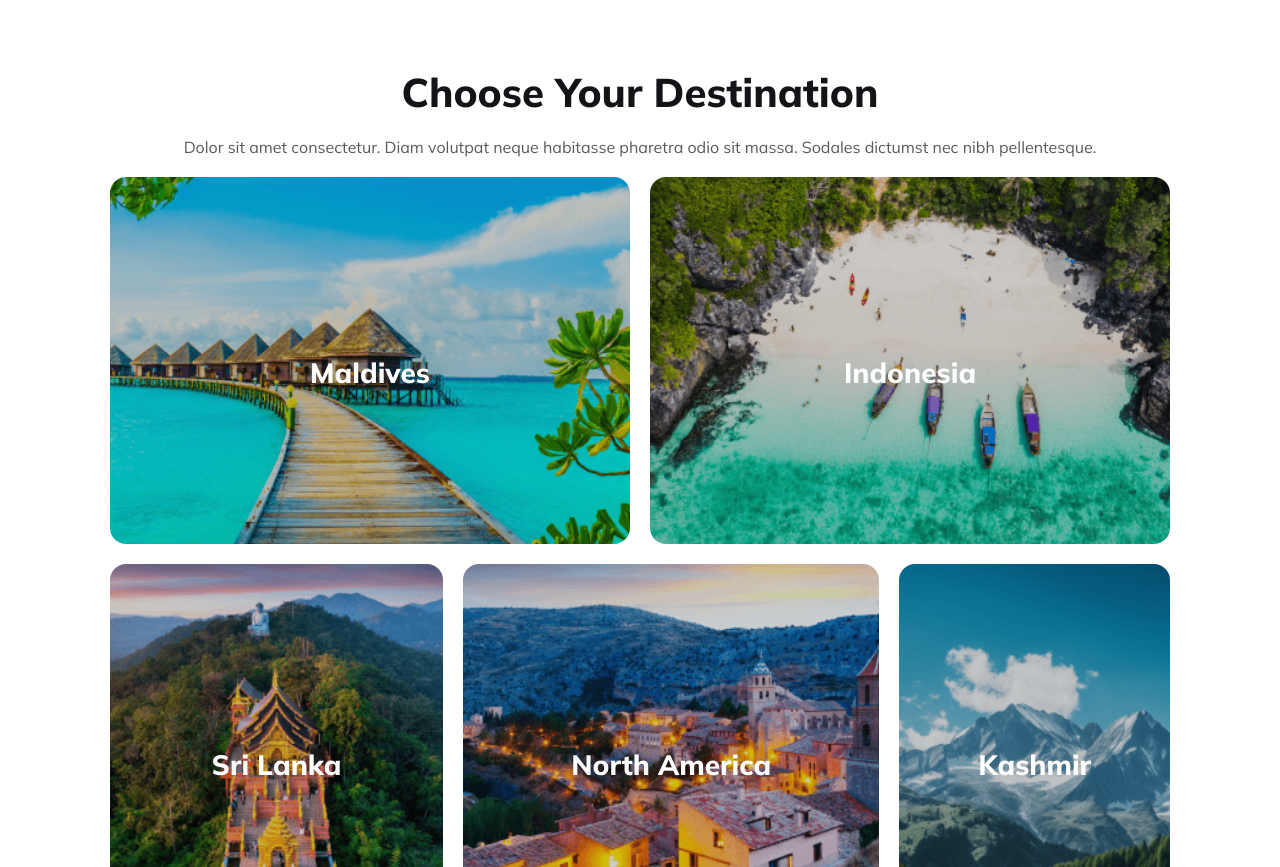
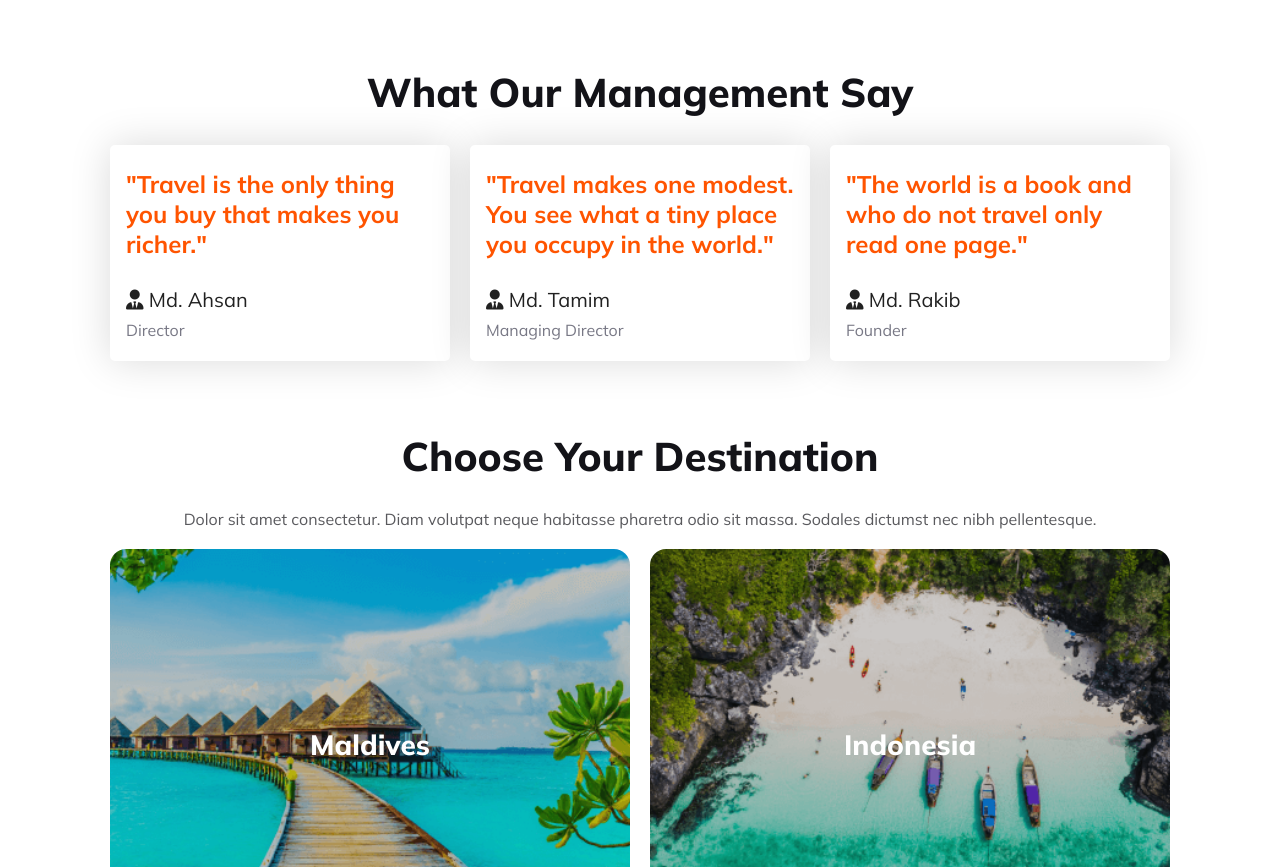
Before and after one commit to Tanjuma98/b9a2-resfeber-travel, a plain HTML site: page index.html in a window 1280 px wide. Shown: the part 1130-1997 px from the top of the page. Drawn offline with Linux system fonts and the light colour scheme.

Commit message:
unique section- what-our-management-say with mobile responsive added

```diff
--- a/index.html
+++ b/index.html
@@ -73,6 +73,28 @@
             </div>
         </section>
         <!-- popular tour section ends here -->
+        <!-- what-our-management-say section starts here -->
+        <section class="section-2">
+            <h3 class="section-title">What Our Management Say</h3>
+            <div class="cards">
+                <div class="card">
+                    <h3 class="card-title">"Travel is the only thing you buy that makes you richer."</h3>
+                    <p class="card-person"><i class="fa-solid fa-user-tie"></i> Md. Ahsan</p>
+                    <p class="card-person-post">Director</p>
+                </div>
+                <div class="card">
+                    <h3 class="card-title">"Travel makes one modest. You see what a tiny place you occupy in the world."</h3>
+                    <p class="card-person"><i class="fa-solid fa-user-tie"></i> Md. Tamim</p>
+                    <p class="card-person-post">Managing Director</p>
+                </div>
+                <div class="card">
+                    <h3 class="card-title">"The world is a book and who do not travel only read one page."</h3>
+                    <p class="card-person"><i class="fa-solid fa-user-tie"></i> Md. Rakib</p>
+                    <p class="card-person-post">Founder</p>
+                </div>
+            </div>
+        </section>
+        <!-- what-our-management-say section ends here -->
         <!-- destination section starts here -->
         <section class="section-2">
             <h3 class="section-title">Choose Your Destination</h3>
--- a/styles/style.css
+++ b/styles/style.css
@@ -173,8 +173,43 @@ main section {
 }
 
 .section-2 h3 {
-    margin-bottom: 20px;
+    margin-bottom: 28px;
 }
+
+.cards {
+    margin: 24px 0;
+    display: grid;
+    grid-template-columns: repeat(3, 1fr);
+    gap: 20px;
+}
+
+.card {
+    text-align: start;
+    padding: 16px;
+    border-radius: 5px;
+    background-color: #FFF;
+    box-shadow: 0px 0px 40px 0px rgba(0, 0, 0, 0.15);
+}
+
+
+.card-title {
+    margin: 8px 0;
+    color: #FF5400;
+    font-size: 24px;
+    font-weight: 700;
+}
+
+.card-person {
+    margin: 8px 0;
+    color: rgba(0, 0, 0, 0.87);
+    font-size: 20px;
+}
+
+.card-person-post {
+    margin: 5px 0;
+    color: #787885;
+}
+
 
 .layout-1 {
     margin: 20px 0;
@@ -261,6 +296,10 @@ footer .footer-small-text {
         display: inline;
     }
 
+    main section {
+        margin: 30px 0;
+    }
+
     .section-1 {
         flex-direction: column;
     }
@@ -285,7 +324,8 @@ footer .footer-small-text {
 
     .layout-1,
     .layout-2,
-    .layout-3 {
+    .layout-3,
+    .cards {
         grid-template-columns: repeat(1, 1fr);
         padding: 0 20px;
     }
```
